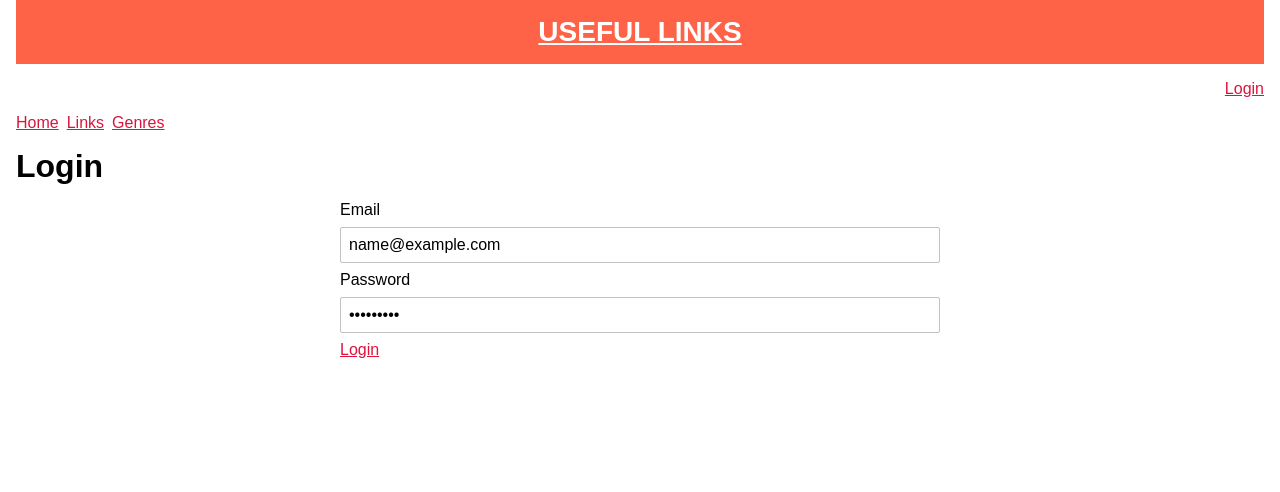
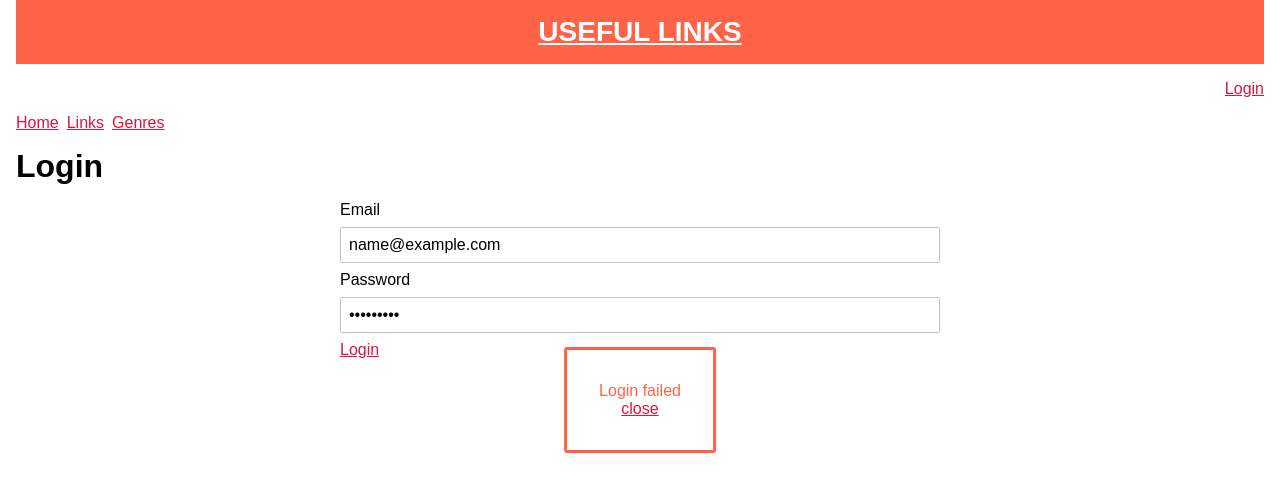
Before and after one commit to alekseylovchikov/go-movies-front-end, a React (Create React App) app: page /login in a window 1280 px wide. Both pictures are taken after typing "name@example.com", "Sample123" into the empty fields and a click on the button "Login". Shown: the top 492 px of the page. Built offline with nearby package versions, Linux system fonts and the light colour scheme.

Commit message:
use outlet context

```diff
--- a/public/index.html
+++ b/public/index.html
@@ -1,14 +1,11 @@
-<!DOCTYPE html>
+<!doctype html>
 <html lang="en">
   <head>
     <meta charset="utf-8" />
     <link rel="icon" href="%PUBLIC_URL%/favicon.ico" />
     <meta name="viewport" content="width=device-width, initial-scale=1" />
     <meta name="theme-color" content="#000000" />
-    <meta
-      name="description"
-      content="Web site created using create-react-app"
-    />
+    <meta name="description" content="Web site created using create-react-app" />
     <link rel="apple-touch-icon" href="%PUBLIC_URL%/logo192.png" />
     <link rel="manifest" href="%PUBLIC_URL%/manifest.json" />
     <title>USEFUL LINKS | by jwebb</title>
--- a/src/App.jsx
+++ b/src/App.jsx
@@ -1,17 +1,20 @@
 import { Link, Outlet } from 'react-router-dom';
 import { Navbar } from './components/Navbar';
+import Alert from './components/Alert';
 import { Breadcrumbs } from './shared/ui/Breadcrumbs/Bread';
 import { useState } from 'react';
 
 function App() {
   const [jwtToken, setJwtToken] = useState('');
+  const [alertMessage, setAlertMessage] = useState(null);
+  const [alertClassName, setAlertClassName] = useState('');
 
   return (
     <div className="container">
       <div>
         <div>
           <Link to="/" className="text-logo-link mb-1">
-            useful links
+            USEFUL LINKS
           </Link>
         </div>
         <div className="mb-1 flex gap-0-5" style={{ justifyContent: 'flex-end' }}>
@@ -30,7 +33,8 @@ function App() {
         <Navbar jwtToken={jwtToken} />
         <Breadcrumbs />
         <div className="mt-1">
-          <Outlet context={{ jwtToken, setJwtToken }} />
+          <Alert alert={alertMessage} />
+          <Outlet context={{ jwtToken, setJwtToken, setAlertClassName, setAlertMessage }} />
         </div>
       </div>
     </div>
--- /dev/null
+++ b/src/components/Alert.jsx
@@ -0,0 +1,41 @@
+import { useEffect, useState } from 'react';
+
+const Alert = (props) => {
+  const [show, setShow] = useState(false);
+
+  useEffect(() => {
+    setShow(Boolean(props.alert));
+  }, [props.alert]);
+
+  if (!show) return null;
+
+  return (
+    <div
+      className="flex flex-direction-column"
+      style={{
+        position: 'absolute',
+        top: '50%',
+        left: '50%',
+        transform: 'translate(-50%, -50%)',
+        backgroundColor: 'white',
+        color: 'tomato',
+        border: '3px solid tomato',
+        padding: '2rem',
+        borderRadius: '3px',
+      }}
+    >
+      {props.alert?.message}
+      <button
+        className="link link-btn"
+        type="button"
+        onClick={() => {
+          setShow(false);
+        }}
+      >
+        close
+      </button>
+    </div>
+  );
+};
+
+export default Alert;
--- a/src/components/Login.jsx
+++ b/src/components/Login.jsx
@@ -1,20 +1,27 @@
 import { useState } from 'react';
 import { Title } from '../shared/ui/Title';
 import { Input } from './form/Input';
-import { useOutletContext } from 'react-router-dom';
+import { useNavigate, useOutletContext } from 'react-router-dom';
 
 const Login = () => {
   const [email, setEmail] = useState('');
   const [password, setPassword] = useState('');
 
-  const { setJwtToken } = useOutletContext();
+  const { setJwtToken, setAlertMessage } = useOutletContext();
+
+  const navigate = useNavigate();
 
   const handleSubmit = (e) => {
     e.preventDefault();
-    console.log('hello');
+
+    setAlertMessage(null);
 
     if (email === 'admin@test.com') {
       setJwtToken('abc');
+      setAlertMessage({ message: 'Login successful' });
+      navigate('/');
+    } else {
+      setAlertMessage({ message: 'Login failed' });
     }
   };
 
```
